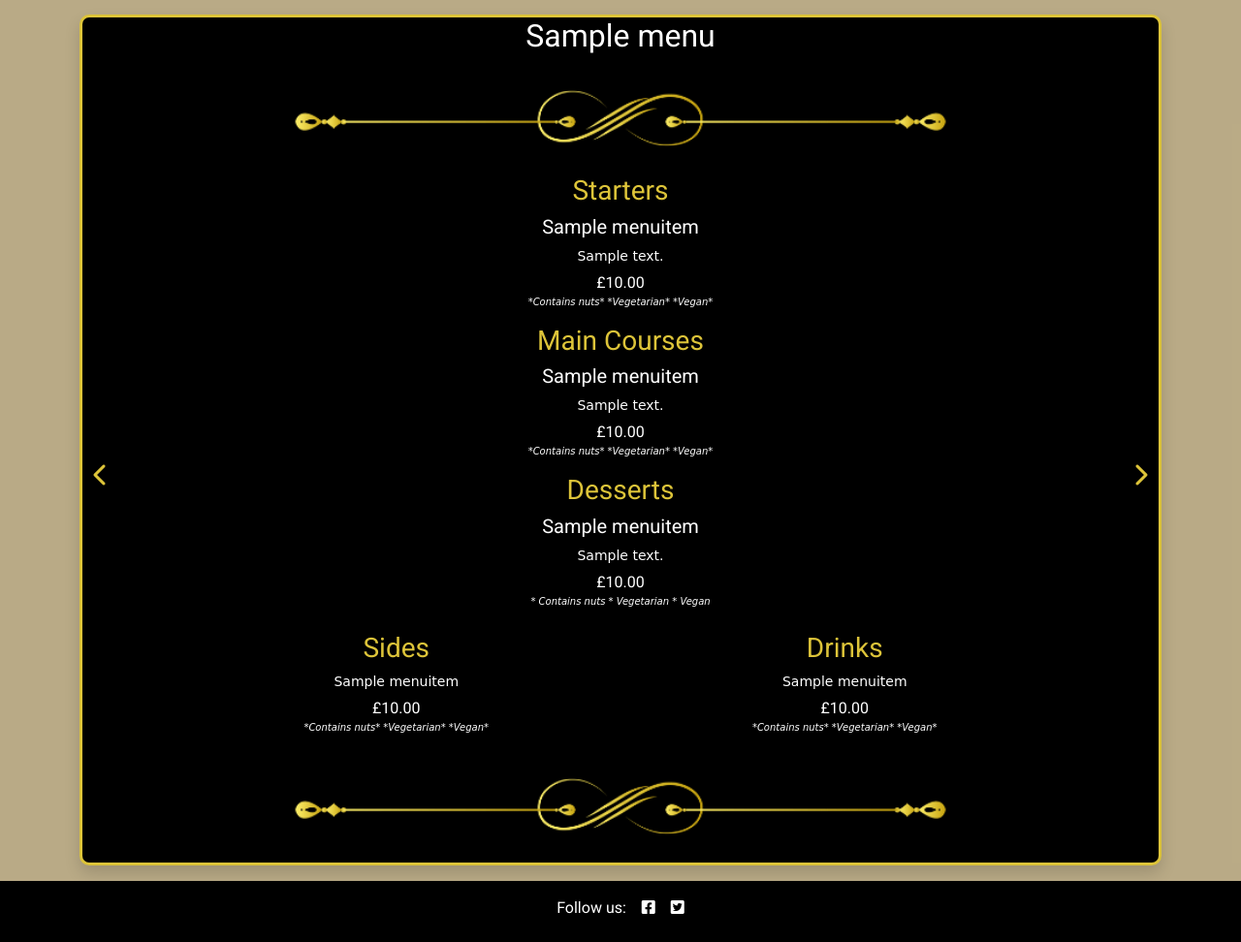
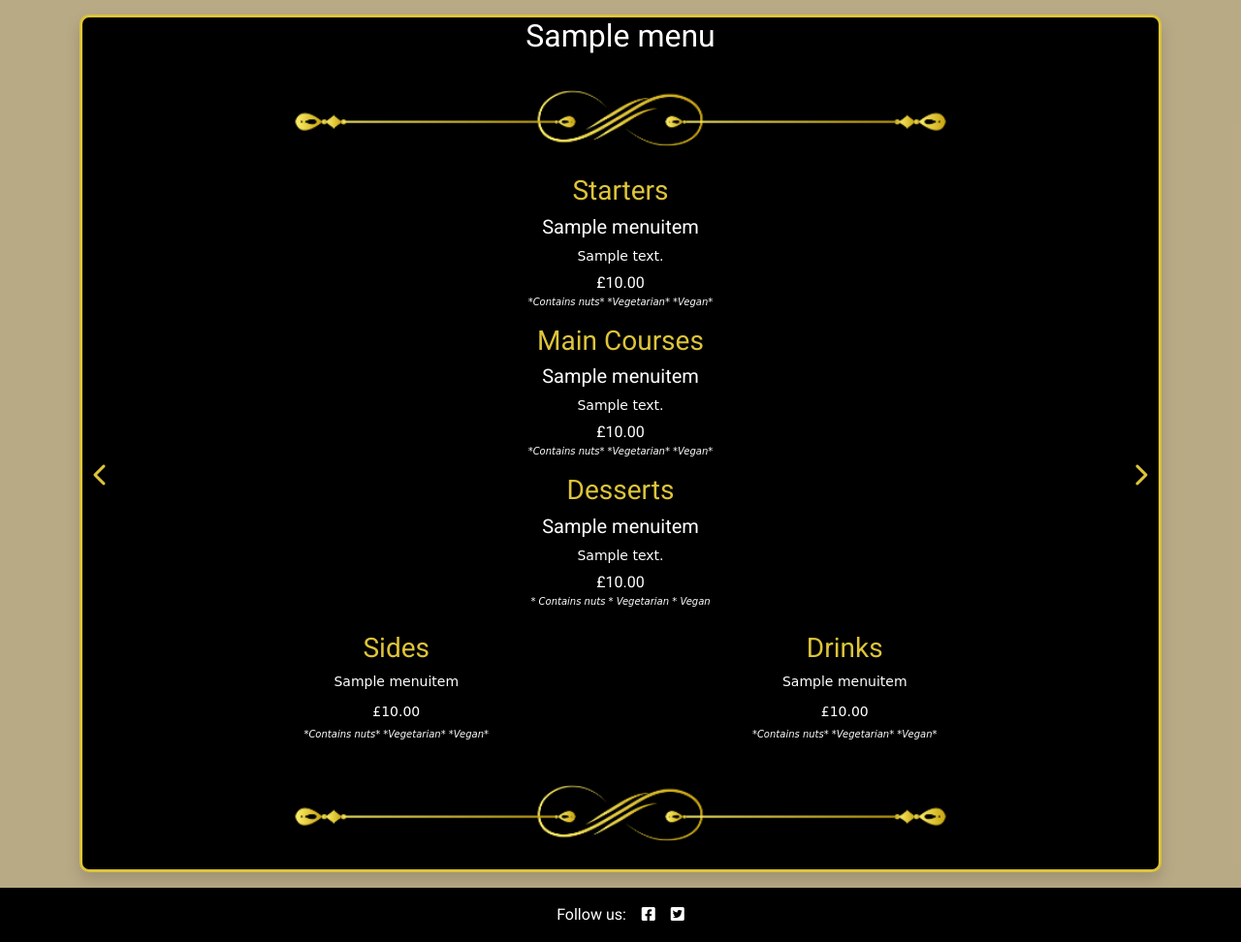
Before and after one commit to Gareth-McGirr/Portfolio-Project-4-SizzleAndSteak, a Django app: page /menu/menus/ in a window 1280 px wide. Shown: the part 127-1099 px from the top of the page at 97% size. Before the commit the page ends 1070 px from the top, so only its background shows below. Run offline with Django 4.2, Linux system fonts and the light colour scheme; tables that the repository leaves empty hold one stand-in row (values such as "Sample post"); some libraries are stand-ins or nearby versions.

Commit message:
Fix: Increase price font size for consistency

```diff
--- a/menu/templates/menu/menus.html
+++ b/menu/templates/menu/menus.html
@@ -88,7 +88,7 @@
                     <h3>Sides</h3>
                     {% for item in menu.sides.all %}
                     <span class="m-text">{{ item.name }}</span>
-                    <span>£{{ item.price|floatformat:2 }}</span>
+                    <span class="m-text">£{{ item.price|floatformat:2 }}</span>
                     <p class="sm-text">
                     {% if item.contains_nuts %}
                     *Contains nuts*
@@ -106,7 +106,7 @@
                     <h3>Drinks</h3>
                     {% for item in menu.drinks.all %}
                     <span class="m-text">{{ item.name }}</span>
-                    <span>£{{ item.price|floatformat:2 }}</span>
+                    <span class="m-text">£{{ item.price|floatformat:2 }}</span>
                     <p class="sm-text">
                     {% if item.contains_nuts %}
                     *Contains nuts*
```
